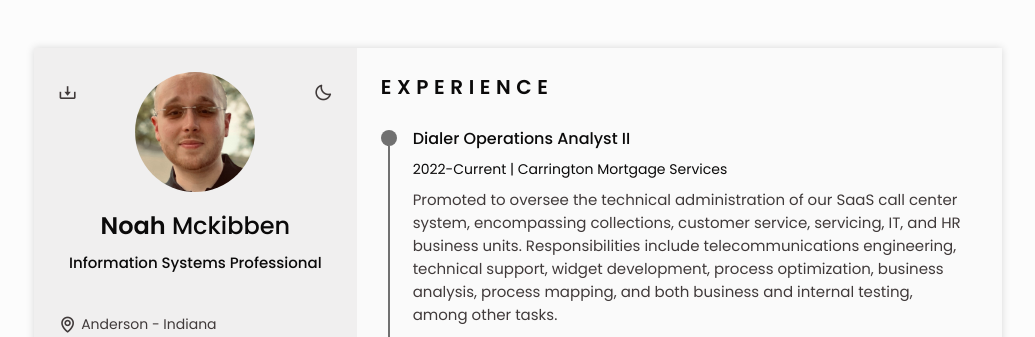
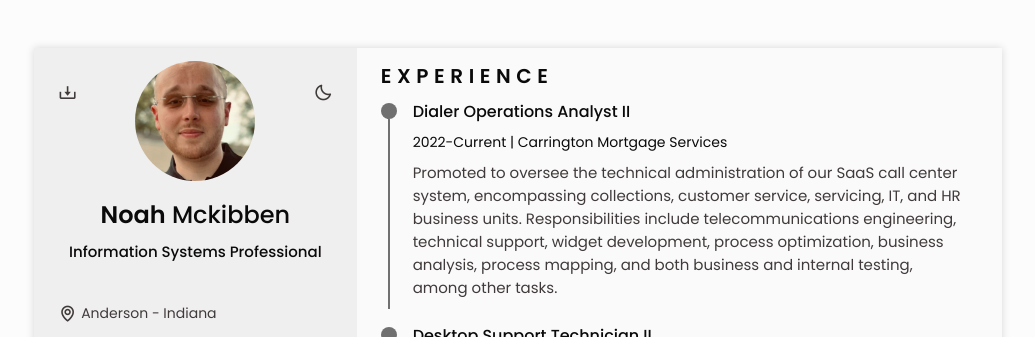
Before and after one commit to noah-mckibben/noah-mckibben.github.io, a website: page index.html in a window 1280 px wide. Shown: the top 337 px of the page, without its empty margins (122-1157 px from the left). Drawn offline with nearby package versions, Linux system fonts and the light colour scheme.

Commit message:
Update styles.css

```diff
--- a/assets/css/styles.css
+++ b/assets/css/styles.css
@@ -220,7 +220,7 @@ img {
 }
 /*========== CLASS CSS ==========*/
 .section {
-    padding: 1.5rem 0;
+    padding: 0.8rem 0;
 }
 .section-title {
     font-size: var(--h2-font-size);
@@ -229,7 +229,7 @@ img {
     text-transform: uppercase;
     letter-spacing: .35rem;
     text-align: center;
-    margin-bottom: var(--mb-3);
+    margin-bottom: var(--mb-1);
 }
 
 /*========== LAYOUT ==========*/
@@ -458,7 +458,7 @@ background-color: var(--text-color-light);
 .experience_line{
     display: block;
     width: 2px;
-    height: 110%;
+    height: 95%;
     background-color: var(--text-color-light);
     transform: translate(7px, 0);
 }
```
